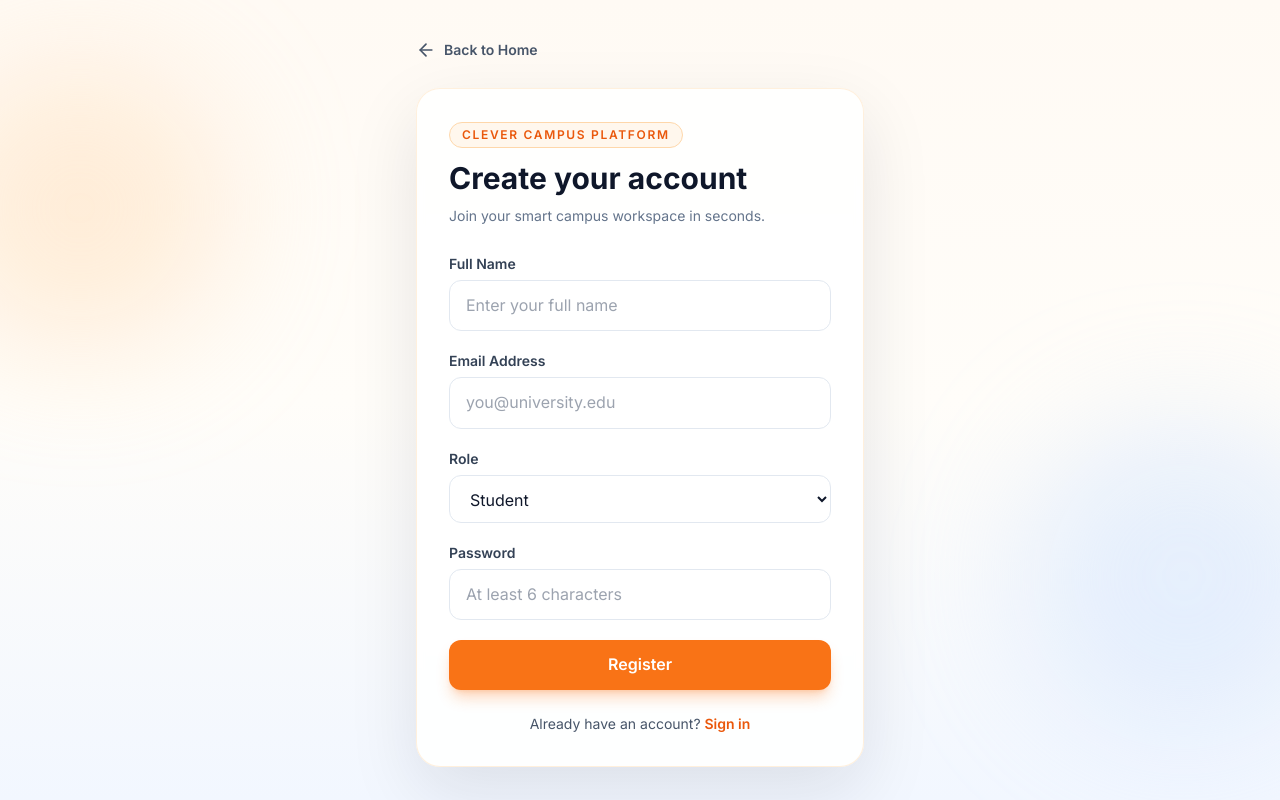
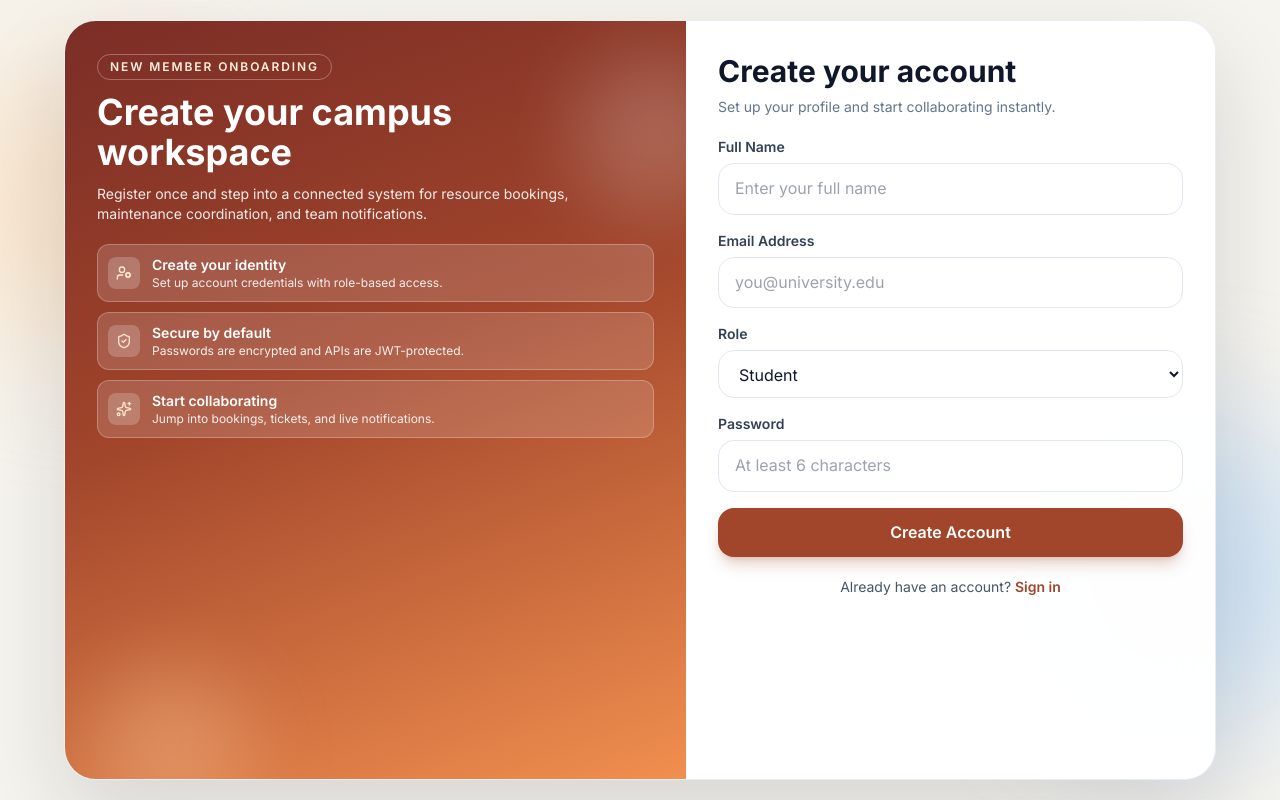
Before and after one commit to sadumina/it3030-paf-2026-smart-campus-group281_5.1-, a React app in the folder frontend/: page /register in a window 1280 px wide. Built offline with nearby package versions, Linux system fonts and the light colour scheme; the HTML template or start-up script is replaced by a standard one.

Commit message:
modify the ui in registration page

```diff
--- a/frontend/src/pages/RegisterPage.jsx
+++ b/frontend/src/pages/RegisterPage.jsx
@@ -1,7 +1,7 @@
 import { useState } from "react";
 import { useNavigate } from "react-router-dom";
 import { motion } from "framer-motion";
-import { ArrowLeft } from "lucide-react";
+import { ShieldCheck, Sparkles, UserCog } from "lucide-react";
 import { registerUser } from "../services/authService";
 import { saveAuth } from "../services/authStorage";
 
@@ -16,6 +16,24 @@ export default function RegisterPage() {
   const [message, setMessage] = useState("");
   const [error, setError] = useState("");
   const [loading, setLoading] = useState(false);
+
+  const steps = [
+    {
+      title: "Create your identity",
+      detail: "Set up account credentials with role-based access.",
+      icon: <UserCog className="h-4 w-4" />,
+    },
+    {
+      title: "Secure by default",
+      detail: "Passwords are encrypted and APIs are JWT-protected.",
+      icon: <ShieldCheck className="h-4 w-4" />,
+    },
+    {
+      title: "Start collaborating",
+      detail: "Jump into bookings, tickets, and live notifications.",
+      icon: <Sparkles className="h-4 w-4" />,
+    },
+  ];
 
   const handleChange = (event) => {
     const { name, value } = event.target;
@@ -47,8 +65,8 @@ export default function RegisterPage() {
       });
 
       saveAuth(response);
-      setMessage("Account created successfully. Redirecting to dashboard...");
-      setTimeout(() => navigate("/dashboard"), 700);
+      setMessage("Account created successfully. Redirecting to login...");
+      setTimeout(() => navigate("/login"), 700);
     } catch (requestError) {
       setError(requestError.message || "Registration failed");
     } finally {
@@ -57,34 +75,51 @@ export default function RegisterPage() {
   };
 
   return (
-    <div className="relative min-h-screen overflow-hidden bg-gradient-to-b from-[#fffaf4] via-[#fffdf9] to-[#f2f7ff] px-4 py-10">
+    <div className="relative h-screen overflow-hidden bg-[#f6f4ee] px-4 py-4 md:px-8 md:py-5">
       <div className="pointer-events-none absolute inset-0">
-        <div className="absolute -left-16 top-16 h-72 w-72 rounded-full bg-orange-200/40 blur-3xl" />
-        <div className="absolute -right-16 bottom-16 h-80 w-80 rounded-full bg-blue-200/35 blur-3xl" />
+        <div className="absolute -left-16 top-16 h-72 w-72 rounded-full bg-[#ffd2a5]/45 blur-3xl" />
+        <div className="absolute -right-16 bottom-16 h-80 w-80 rounded-full bg-[#8bc4ff]/35 blur-3xl" />
       </div>
 
-      <motion.div
-        initial={{ opacity: 0, y: 22 }}
+      <motion.div initial={{ opacity: 0, y: 22 }} animate={{ opacity: 1, y: 0 }} transition={{ duration: 0.45 }} className="relative z-10 mx-auto flex h-full max-w-6xl flex-col">
+        <div className="grid min-h-0 flex-1 overflow-hidden rounded-[2rem] border border-slate-200/70 bg-white/65 shadow-[0_35px_90px_rgba(15,23,42,0.14)] backdrop-blur-xl lg:grid-cols-[1.08fr_0.92fr]">
+          <section className="relative overflow-hidden bg-[linear-gradient(160deg,#7b2d26_0%,#a1452b_45%,#f18f4f_100%)] p-6 text-white md:p-8">
+            <div className="absolute -right-12 top-8 h-40 w-40 rounded-full bg-white/20 blur-2xl" />
+            <div className="absolute -bottom-12 left-6 h-40 w-40 rounded-full bg-[#ffd4aa]/30 blur-2xl" />
+
+            <p className="inline-flex rounded-full border border-white/30 px-3 py-1 text-xs font-semibold uppercase tracking-[0.16em] text-[#fff1de]">
+              New Member Onboarding
+            </p>
+            <h1 className="mt-3 text-3xl font-bold leading-tight md:text-4xl">Create your campus workspace</h1>
+            <p className="mt-3 max-w-xl text-sm text-white/90">
+              Register once and step into a connected system for resource bookings, maintenance coordination, and team
+              notifications.
+            </p>
+
+            <div className="mt-5 space-y-2.5">
+              {steps.map((step, index) => (
+                <motion.article
+                  key={step.title}
+                  initial={{ opacity: 0, y: 14 }}
                   animate={{ opacity: 1, y: 0 }}
-        transition={{ duration: 0.45 }}
-        className="relative z-10 mx-auto w-full max-w-md"
+                  transition={{ delay: 0.15 + index * 0.08, duration: 0.35 }}
+                  className="flex items-start gap-3 rounded-xl border border-white/25 bg-white/15 p-2.5"
                 >
-        <button
-          onClick={() => navigate("/")}
-          className="mb-7 flex items-center gap-2 text-sm font-semibold text-slate-600 transition-colors hover:text-orange-500"
-        >
-          <ArrowLeft className="h-5 w-5" />
-          Back to Home
-        </button>
+                  <div className="mt-0.5 rounded-lg bg-white/20 p-2 text-[#ffe6cc]">{step.icon}</div>
+                  <div>
+                    <p className="text-sm font-semibold text-white">{step.title}</p>
+                    <p className="text-xs text-white/90">{step.detail}</p>
+                  </div>
+                </motion.article>
+              ))}
+            </div>
+          </section>
 
-        <div className="rounded-3xl border border-orange-100/80 bg-white/90 p-8 shadow-[0_25px_70px_rgba(15,23,42,0.1)] backdrop-blur-sm">
-          <p className="mb-3 inline-flex rounded-full border border-orange-200 bg-orange-50 px-3 py-1 text-xs font-semibold uppercase tracking-[0.14em] text-orange-600">
-            Clever Campus Platform
-          </p>
-          <h1 className="text-3xl font-bold leading-tight text-slate-900">Create your account</h1>
-          <p className="mt-2 text-sm text-slate-500">Join your smart campus workspace in seconds.</p>
+          <section className="bg-white/90 p-6 md:p-8">
+            <h2 className="text-2xl font-bold text-slate-900 md:text-3xl">Create your account</h2>
+            <p className="mt-2 text-sm text-slate-500">Set up your profile and start collaborating instantly.</p>
 
-          <form className="mt-7 space-y-5" onSubmit={handleSubmit}>
+            <form className="mt-5 space-y-4" onSubmit={handleSubmit}>
               <div>
                 <label htmlFor="name" className="mb-1.5 block text-sm font-semibold text-slate-700">
                   Full Name
@@ -96,7 +131,7 @@ export default function RegisterPage() {
                   value={form.name}
                   onChange={handleChange}
                   placeholder="Enter your full name"
-                className="w-full rounded-xl border border-slate-200 bg-white px-4 py-3 text-slate-900 outline-none transition focus:border-orange-400 focus:ring-4 focus:ring-orange-100"
+                  className="w-full rounded-2xl border border-slate-200 bg-white px-4 py-3 text-slate-900 outline-none transition focus:border-[#a1452b] focus:ring-4 focus:ring-[#a1452b]/15"
                 />
               </div>
 
@@ -111,7 +146,7 @@ export default function RegisterPage() {
                   value={form.email}
                   onChange={handleChange}
                   placeholder="you@university.edu"
-                className="w-full rounded-xl border border-slate-200 bg-white px-4 py-3 text-slate-900 outline-none transition focus:border-orange-400 focus:ring-4 focus:ring-orange-100"
+                  className="w-full rounded-2xl border border-slate-200 bg-white px-4 py-3 text-slate-900 outline-none transition focus:border-[#a1452b] focus:ring-4 focus:ring-[#a1452b]/15"
                 />
               </div>
 
@@ -124,7 +159,7 @@ export default function RegisterPage() {
                   name="role"
                   value={form.role}
                   onChange={handleChange}
-                className="w-full rounded-xl border border-slate-200 bg-white px-4 py-3 text-slate-900 outline-none transition focus:border-orange-400 focus:ring-4 focus:ring-orange-100"
+                  className="w-full rounded-2xl border border-slate-200 bg-white px-4 py-3 text-slate-900 outline-none transition focus:border-[#a1452b] focus:ring-4 focus:ring-[#a1452b]/15"
                 >
                   <option value="STUDENT">Student</option>
                   <option value="ADMIN">Admin</option>
@@ -143,7 +178,7 @@ export default function RegisterPage() {
                   value={form.password}
                   onChange={handleChange}
                   placeholder="At least 6 characters"
-                className="w-full rounded-xl border border-slate-200 bg-white px-4 py-3 text-slate-900 outline-none transition focus:border-orange-400 focus:ring-4 focus:ring-orange-100"
+                  className="w-full rounded-2xl border border-slate-200 bg-white px-4 py-3 text-slate-900 outline-none transition focus:border-[#a1452b] focus:ring-4 focus:ring-[#a1452b]/15"
                 />
               </div>
 
@@ -153,22 +188,23 @@ export default function RegisterPage() {
               <button
                 type="submit"
                 disabled={loading}
-              className="w-full rounded-xl bg-orange-500 px-6 py-3 font-semibold text-white shadow-lg shadow-orange-500/30 transition hover:bg-orange-600 disabled:cursor-not-allowed disabled:opacity-70"
+                className="w-full rounded-2xl bg-[#a1452b] px-6 py-3 font-semibold text-white shadow-lg shadow-[#a1452b]/25 transition hover:bg-[#873922] disabled:cursor-not-allowed disabled:opacity-70"
               >
-              {loading ? "Creating account..." : "Register"}
+                {loading ? "Creating account..." : "Create Account"}
               </button>
             </form>
 
-          <p className="mt-6 text-center text-sm text-slate-600">
+            <p className="mt-5 text-center text-sm text-slate-600">
               Already have an account?{" "}
               <button
                 type="button"
                 onClick={() => navigate("/login")}
-              className="font-semibold text-orange-600 hover:text-orange-700"
+                className="font-semibold text-[#a1452b] hover:text-[#873922]"
               >
                 Sign in
               </button>
             </p>
+          </section>
         </div>
       </motion.div>
     </div>
```
Lines whose indentation alone changed are shown as unchanged.
